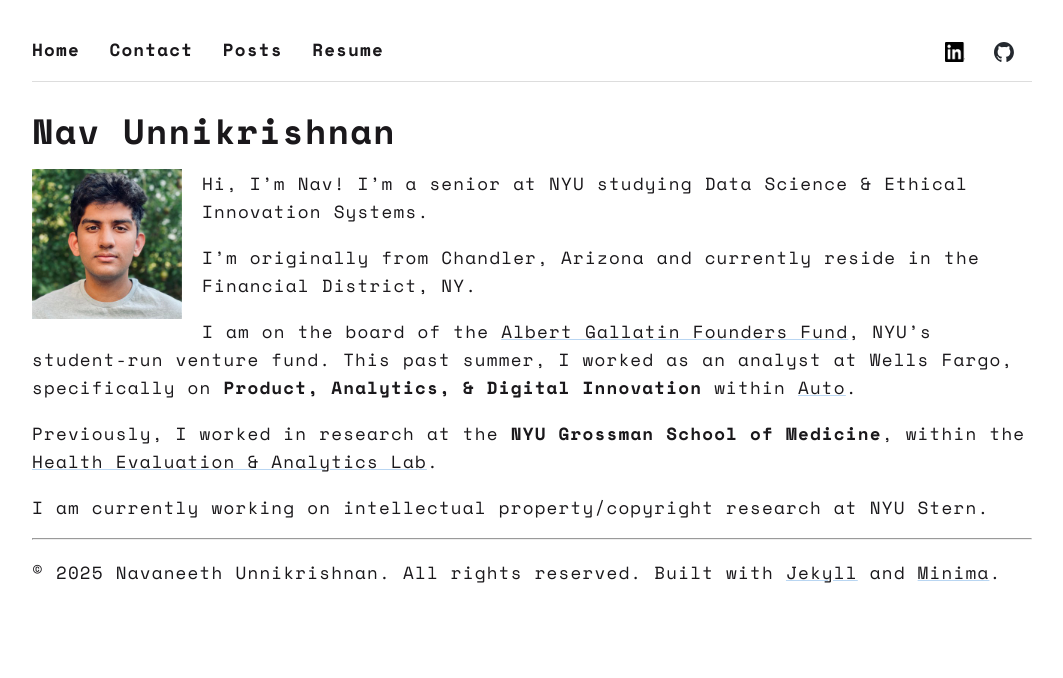
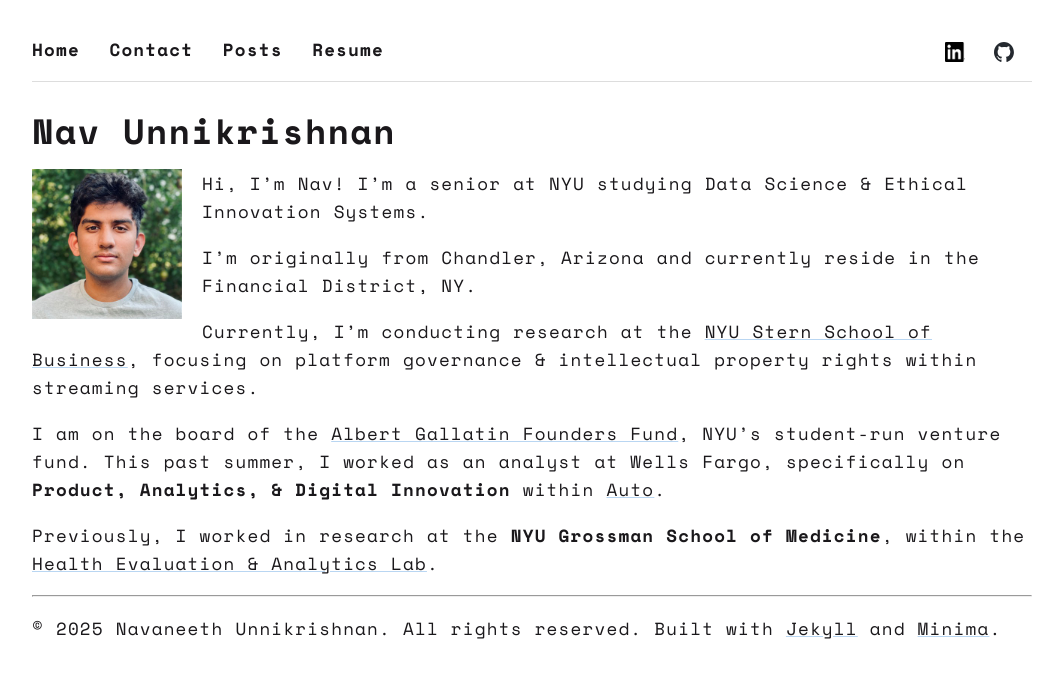
Before and after one commit to navunni/navunni.github.io, a Jekyll site: the page built from index.md, in a window 1280 px wide. Shown: the top 678 px of the page, without its empty margins (108-1171 px from the left). Built offline with Jekyll 4.4.1, drawn with Linux system fonts in a browser that asks for light colours.

Commit message:
made slight changes again

```diff
--- a/index.md
+++ b/index.md
@@ -11,8 +11,8 @@
 
 I'm originally from Chandler, Arizona and currently reside in the Financial District, NY.
 
+Currently, I'm conducting research at the [NYU Stern School of Business](https://www.stern.nyu.edu/experience-stern/about/departments-centers-initiatives/academic-departments/tops), focusing on platform governance & intellectual property rights within streaming services.
+
 I am on the board of the [Albert Gallatin Founders Fund](https://forms.gallatin.nyu.edu/node/782), NYU's student-run venture fund. This past summer, I worked as an analyst at Wells Fargo, specifically on **Product, Analytics, & Digital Innovation** within [Auto](https://www.wellsfargo.com/auto-loans/).
 
 Previously, I worked in research at the **NYU Grossman School of Medicine**, within the [Health Evaluation & Analytics Lab](https://med.nyu.edu/departments-institutes/population-health/divisions-sections-centers/health-behavior/section-health-choice-policy-evaluation/research/health-evaluation-analytics-lab).
-
-I am currently working on intellectual property/copyright research at NYU Stern.
```
